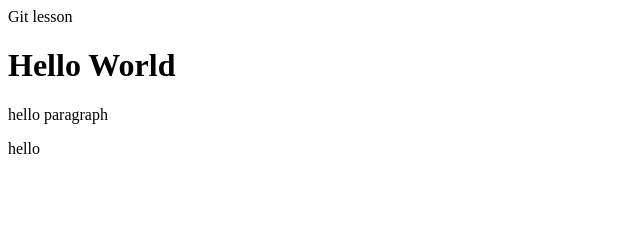
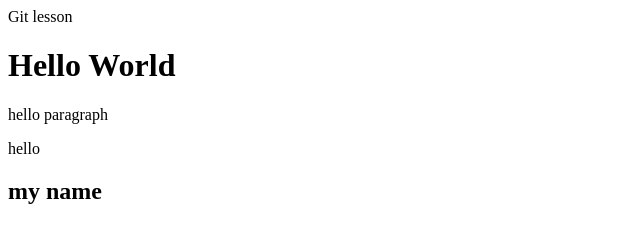
Before and after one commit to Uthmankabir/git_kaybee, a plain HTML site: page index.html in a window 1280 px wide. Shown: the whole page, without its empty margins (0-640 px from the left). Drawn offline with Linux system fonts and the light colour scheme.

Commit message:
i want to add my name

```diff
--- a/index.html
+++ b/index.html
@@ -7,5 +7,6 @@
         <h1>Hello World</h1>
         <p>hello paragraph</p>
         <span>hello</span>
+        <h2>my name</h2>
     </body>
 </html>
```
